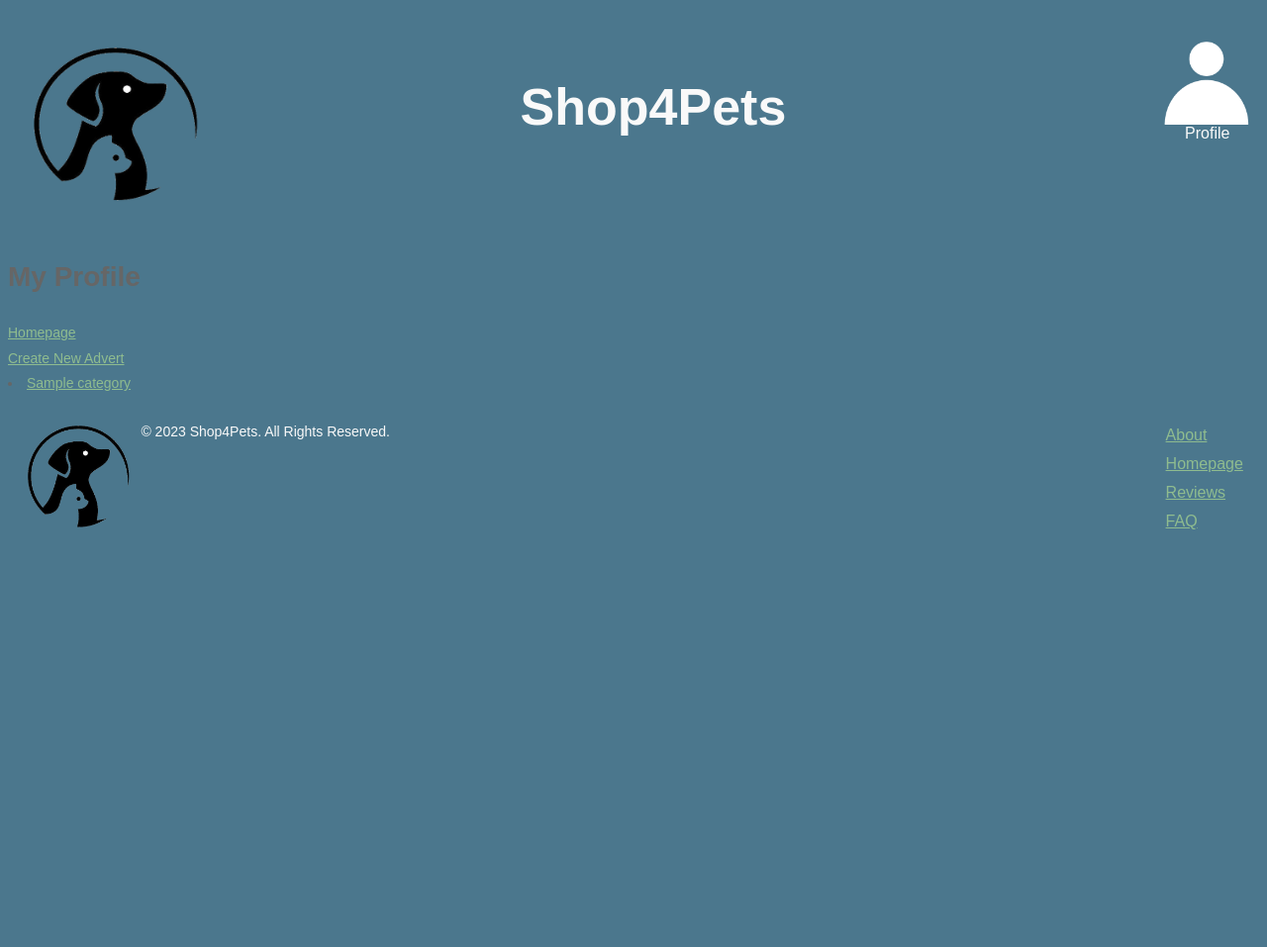
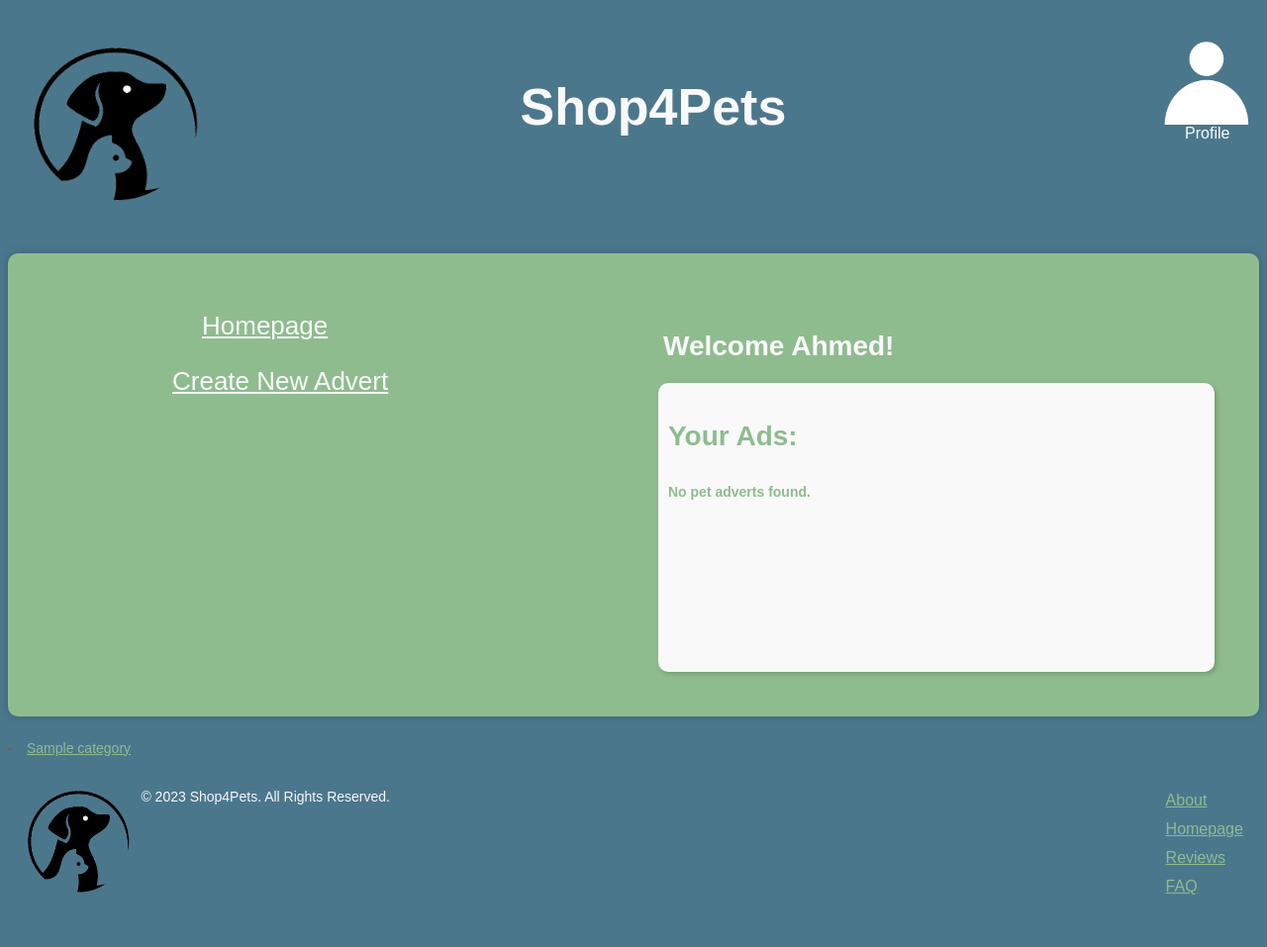
Before and after one commit to Ahmed-AlOnaizi/Shop4Pets, a Django app: page /pets/restricted/ in a window 1280 px wide. Shown: the whole page at 99% size. Before the commit the page ends 535 px from the top, so only its background shows below. Run offline with Django 3.2, Linux system fonts and the light colour scheme; a user stored in the database is signed in; tables that the repository leaves empty hold one stand-in row (values such as "Sample post").

Commit message:
User Page

```diff
--- a/pets/models.py
+++ b/pets/models.py
@@ -43,7 +43,7 @@ class PetAd(models.Model):
     user = models.ForeignKey(User, on_delete=models.CASCADE)
 
     def __str__(self):
-        return self.title
+        return self.pet_name
 
 class UserProfile(models.Model):
     user = models.OneToOneField(User, on_delete=models.CASCADE)
@@ -51,4 +51,4 @@ class UserProfile(models.Model):
     picture = models.ImageField(upload_to='profile_images', blank=True)
 
     def __str__(self):
-        return self.user.username
+        return self.user
--- a/static/css/base.css
+++ b/static/css/base.css
@@ -201,7 +201,7 @@ a:hover{
   height: 1000px;
   display:grid;
   text-align: center;
-  grid-template-rows: 10% 45% 45%;
+  grid-template-rows: 7% 46.5% 46.5%;
   font-size: 24px;
   margin-bottom: 20px;
   border-radius: 10px;
@@ -412,7 +412,7 @@ a:hover{
   }
 
   #searchResults {
-    background-color: var(--primary-color);
+    background-color: var(--secondary-color);
     list-style-type: none;
     border-radius: 10px;
     margin: 10px auto 10px auto;
@@ -421,24 +421,85 @@ a:hover{
   #searchResults li{
     list-style-type: none;
   }
+
   #searchResults h2 {
     color: var(--light-color);
     margin: 10px;
   }
+
   #AdvertDetail{
     background-color: var(--light-color);
     color: var(--primary-color);
+    font-weight: bold;
     margin:25px;
     padding: 10px;
     border-radius: 10px;
     box-shadow: 2px 2px 5px rgba(0, 0, 0, 0.2);
   }
-
   #AdvertDetail a {
     font-size: 24px;
-    color: var(--primary-color);
+    margin: 0 0 10px;
+  }
+  #AdvertDetail img {
+    aspect-ratio:initial;
+    max-width: 150px;
+    max-height: 150px;
+    border-radius: 5px;
+    margin: 0px auto 10px auto;
   }
 
   #AdvertDetail p {
-    color:black;
+    display: inline;
+    vertical-align: top;
+    padding: 10px;
   }
+
+  #UserPage {
+    max-height: 1800px;
+    display: grid;
+    grid-template-columns: 35% 15% 15% 15 20%;
+    grid-template-rows: 20% 20% 20% 20% 20%;
+    grid-gap: 0px;
+    color:var(--light-color);
+
+    margin: 20px auto 20px auto;
+    padding: 20px;
+    border-radius: 10px;
+    box-shadow: 0 0 10px rgba(0,0,0,0.2);
+  }
+  #UserBox {
+    color:var(--light-color);
+    width: 300px;
+    height: 200px;
+    margin: 10px 10px 20px 10px;
+    padding: 20px;
+    border-radius: 10px;
+  }
+  #UserPage a {
+    color:var(--light-color);
+    font-size: 26px;
+  }
+  #UserAd{
+    grid-column: 3/span 2;
+    grid-row: 2/span 4;
+    background-color: var(--light-color);
+    color: var(--primary-color);
+    list-style-type: none;
+    font-weight: bold;
+
+    margin:25px;
+    padding: 10px;
+    border-radius: 10px;
+    box-shadow: 2px 2px 5px rgba(0, 0, 0, 0.2);
+  }
+  #UserAd a {
+    font-size: 24px;
+    margin: 0 0 10px;
+  }
+  #UserAd img {
+    aspect-ratio:initial;
+    max-width: 150px;
+    max-height: 150px;
+    border-radius: 5px;
+    margin: 0px auto 10px auto;
+  }
--- a/templates/pets/restricted.html
+++ b/templates/pets/restricted.html
@@ -4,11 +4,31 @@
     Welcome to Shop4Pets!
 {% endblock %}
 {% block body_block %}
-    <h1>My Profile</h1>
-    <div>
-        <a href="{% url 'pets:home' %}">Homepage</a>
-    </div>
-    <div>
-        <a href="{% url 'pets:add_advert' %}" class="button">Create New Advert</a>
-    </div>
+
+    <main id="UserPage">
+        <div style="grid-column: 2; grid-row: 1;"id="UserBox"><a href="{% url 'pets:home' %}">Homepage</a></div>
+        <div style="grid-column: 3; grid-row: 1;"id="UserBox"><h1>Welcome {{user.username}}!</h1></div>
+        <a href="{% url 'pets:add_advert' %}" style="grid-column: 2; grid-row: 2/span 2;" class="button">Create New Advert</a>
+
+        <div id="UserAd">
+            <h1>Your Ads:</h1>
+            {% for advert in adverts %}
+                <!--{% if advert.user == UserProfile.user %}-->
+                <li id="AdvertDetail">
+                    <a href="{% url 'pets:advert_detail' advert.id %}">{{ advert.pet_name }}<br></a>
+                    <img src="{{ advert.image.url }}" alt="{{ advert.pet_name }}">
+                    <p>{{ advert.description }}</p>
+                </li>
+                <!--{% else %}
+                    <li>
+                        <p>You have not made any adverts yet, start by making one now!</p>
+                    </li>
+                {% endif %}-->
+            {% empty %}
+              <li>
+                <p>No pet adverts found.</p>
+              </li>
+            {% endfor %}
+        </div>
+    </main>
 {% endblock %}
```
Also changed, not shown: templates/pets/home.html (+0 -23 lines), templates/pets/search.html (+7 -10 lines), db.sqlite3, media/pet_images/FBi1ZsbVIAMBDwg.jpg (added), media/pet_images/FS-4azUX0AEDpYp.jpeg (added), media/pet_images/Fn-6BxAXkAEcQu3.jpg (added), media/pet_images/Fn-6BxAXkAEcQu3_9jxY7Nu.jpg (added), media/pet_images/Fn-6BxAXkAEcQu3_fYy3MIV.jpg (added), media/pet_images/ddb0f70c4eb97e6c18ef7db4ce334a51.jpg (added).
